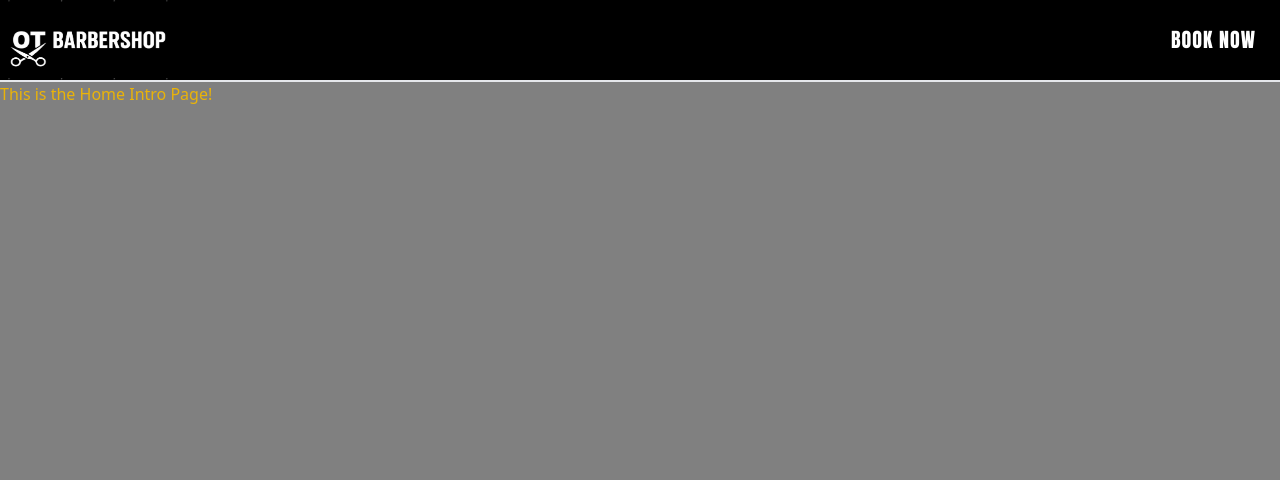
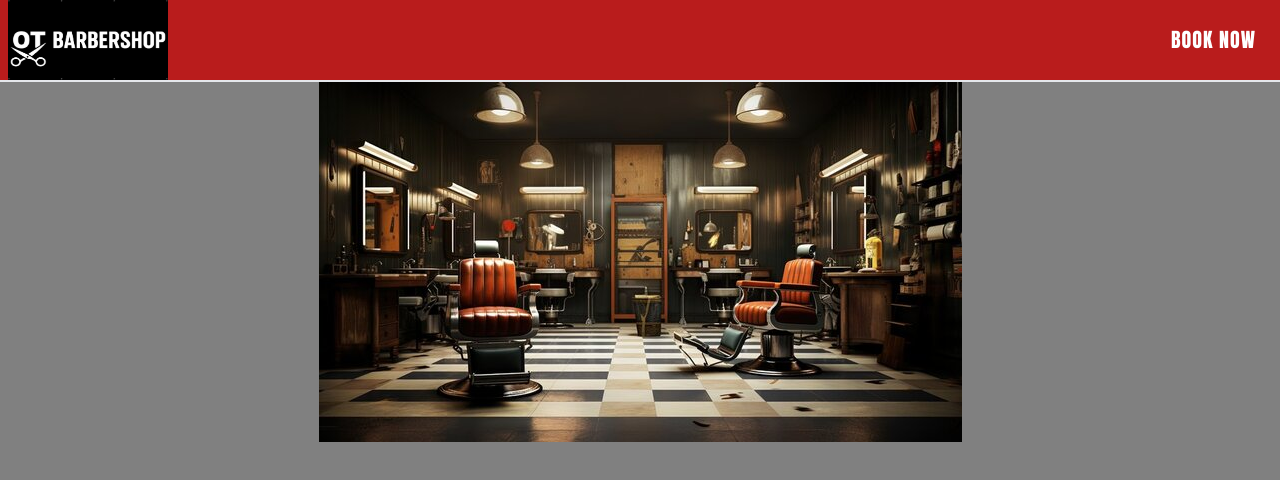
Before and after one commit to Art-Luzrab/OTbarbershop, a React (Vite) app: page / in a window 1280 px wide. Shown: the top 480 px of the page. Built offline with nearby package versions, Linux system fonts and the light colour scheme.

Commit message:
added media query test and test image for homepage

```diff
--- a/src/components/HomePage.jsx
+++ b/src/components/HomePage.jsx
@@ -1,5 +1,13 @@
+import barbershop from "../assets/barbershop.jpg";
+
 function HomePage() {
-  return <div className="text-yellow-500">This is the Home Intro Page!</div>;
+  return (
+    <>
+      <div className="flex-col justify-items-center">
+        <img src={barbershop} alt="barbershop" className="" />
+      </div>
+    </>
+  );
 }
 
 export default HomePage;
--- a/src/components/Navbar.jsx
+++ b/src/components/Navbar.jsx
@@ -3,7 +3,7 @@ import logo from "../assets/logo.jpg";
 
 function Navbar() {
   return (
-    <nav className="flex h-[82px] items-center justify-between border-b-2 bg-black text-white">
+    <nav className="flex h-[82px] items-center justify-between border-b-2 bg-black text-white md:bg-red-700">
       <Link to="/" className="flex h-full items-center">
         <img src={logo} alt="Logo" className="ml-2 h-20 w-40 cursor-pointer" />
       </Link>
```
Also changed, not shown: src/assets/barbershop.jpg (added).
